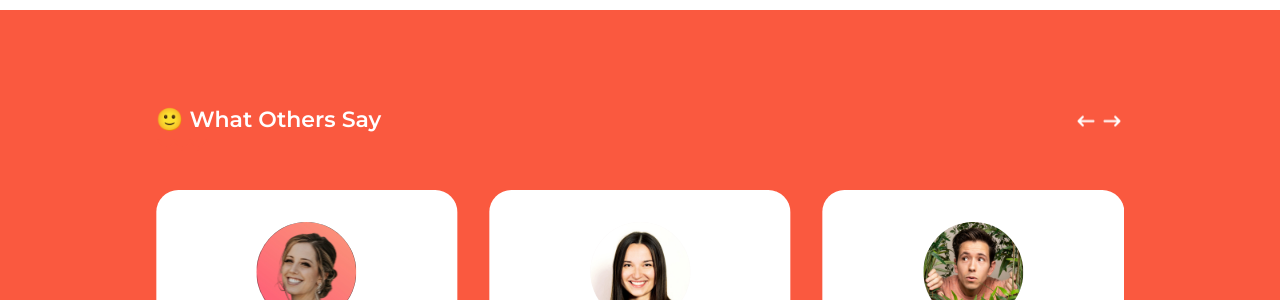
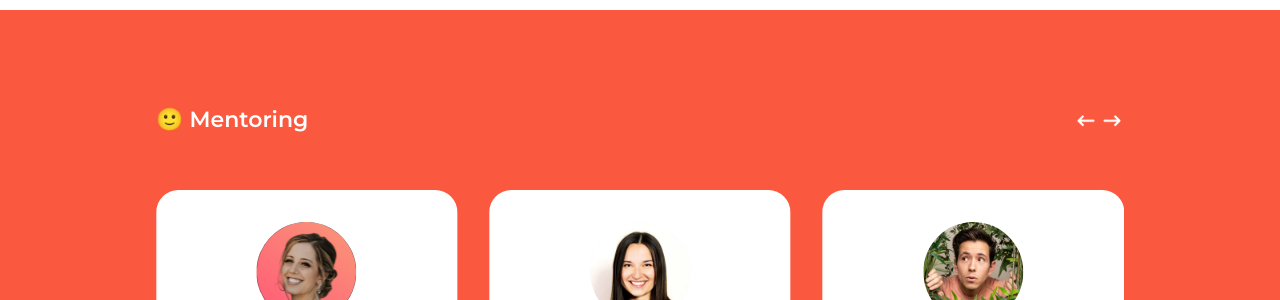
Before and after one commit to tomdeforest/tomdeforest.github.io, a Jekyll site: the page built from index.html, in a window 1280 px wide and 900 px high, scrolled down 2196 px. Shown: the part 154-454 px from the top of the window. Built offline with Jekyll 4.4.1, drawn with Linux system fonts in a browser that asks for light colours; the list of posts is cut into pages by our own code.

Commit message:
Changed testimonials section title to Mentoring.

```diff
--- a/_data/settings.yml
+++ b/_data/settings.yml
@@ -60,7 +60,7 @@ section_projects_title: 👕 Products
 
 #-------------------------------
 # Testimonials Section
-section_testimonial_title: 🙂 What Others Say
+section_testimonial_title: 🙂 Mentoring
 
 testimonial_items:
   - name: "Ali Roberts"
```
